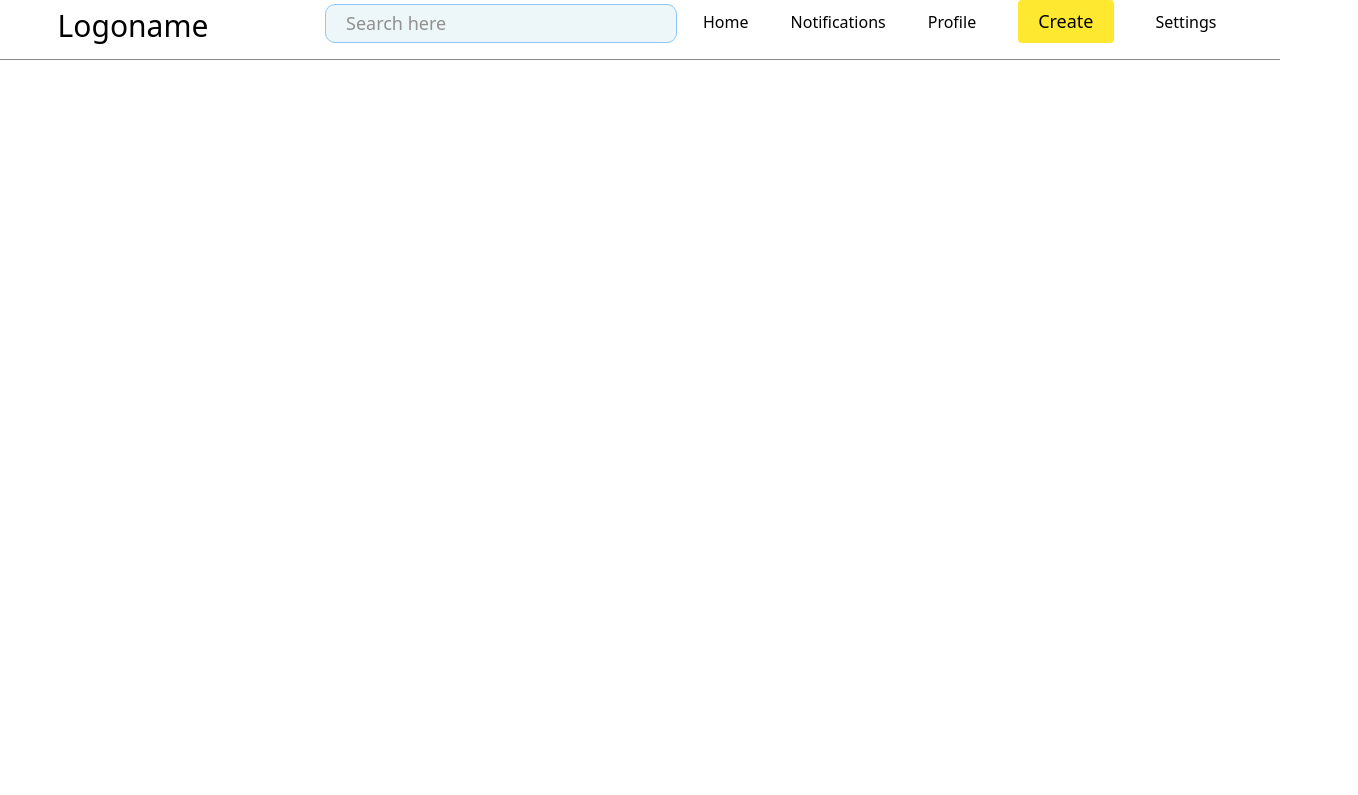
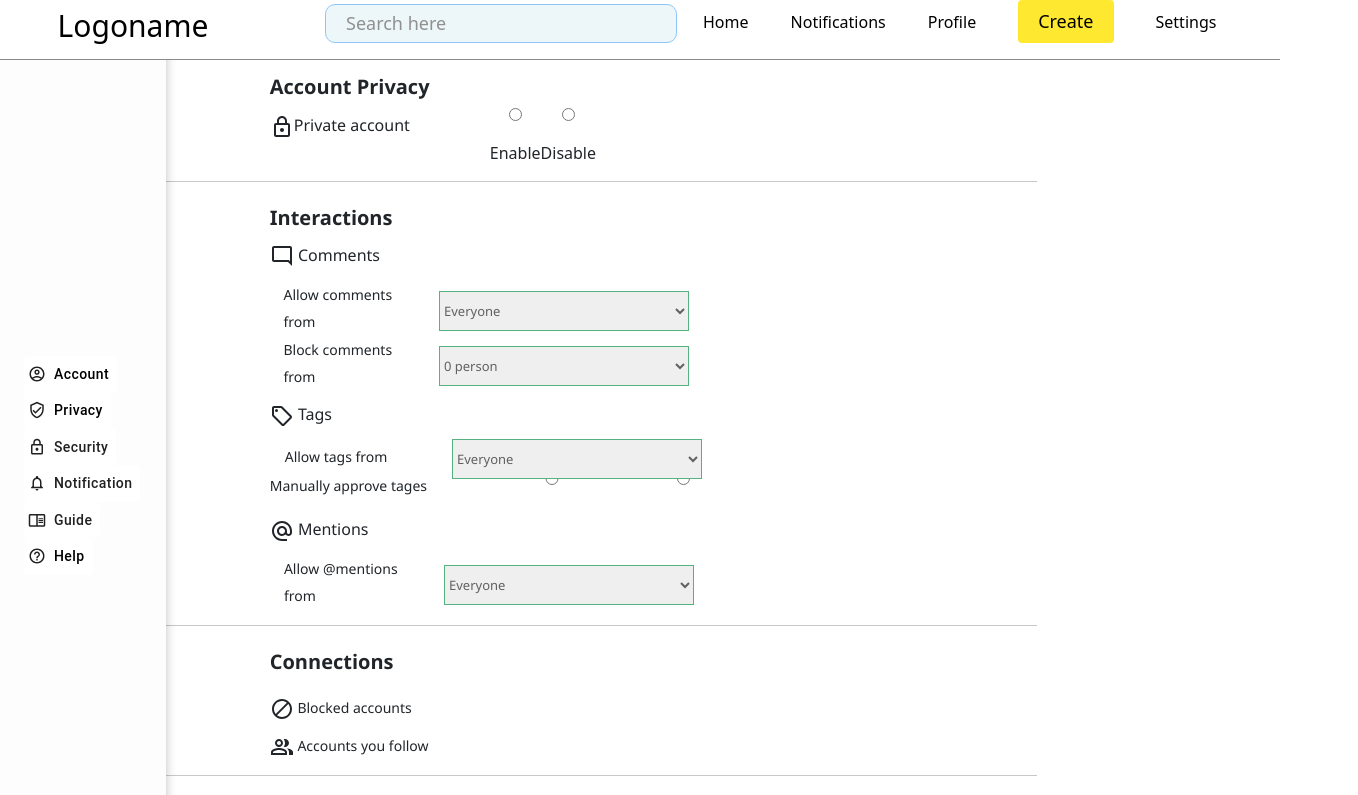
Before and after one commit to Lantaspera/writtingapp, a React (Create React App) app: page /privacy in a window 1280 px wide. Shown: the top 795 px of the page, 1358 px wide, since content can reach past the window. Built offline with nearby package versions, Linux system fonts and the light colour scheme.

Commit message:
privacypage

```diff
--- a/src/Components/LeftNavibar/LeftNavbarsettings.js
+++ b/src/Components/LeftNavibar/LeftNavbarsettings.js
@@ -43,9 +43,9 @@ function LeftNavbarsettings() {
 
                         <Button
                          className={classes.btn}
-                         href="#"
                          startIcon={<VerifiedUserOutlinedIcon style={{ fontSize: 18 }}/>}
-                         >Privacy</Button><br/>
+                         ><Link to="/privacy" style={{textDecoration: 'none', color: 'black'  }}>Privacy</Link>
+                         </Button><br/>
 
                         <Button
                          className={classes.btn}
--- a/src/Components/Navibar.js
+++ b/src/Components/Navibar.js
@@ -9,6 +9,7 @@ import Create from '../Pages/Create';
 import ReadList from '../Pages/ReadList';
 import Help from '../Pages/Help';
 import Events from '../Pages/Events';
+import Privacy from '../Pages/Privacy';
 
 function Navibar() {
     return (
@@ -25,6 +26,7 @@ function Navibar() {
                 <Route path ='/accountsettings' component={Settings}></Route>
                 <Route path = '/help' component={Help}></Route>
                 <Route path = '/events' component={Events}></Route>
+                <Route path ='/privacy' component={Privacy}></Route>
 
             </Switch>
           </Router>
--- /dev/null
+++ b/src/Components/sidenav/privacy/Privacy.css
@@ -0,0 +1,68 @@
+.privacy{
+    width: 85vw;
+    height: 100vh;
+    margin-left: 13vw;
+}
+.acc-section{
+    width: 85vw;
+    margin-left: 9.5%;
+
+
+}
+.title{
+font-family: Segoe UI;
+font-style: normal;
+font-weight: bold;
+margin-left: 9.5%;
+font-weight: 600;
+font-size: 20px;
+line-height: 27px;
+margin-top: 2%;
+}
+.sub-title{
+    font-family: Segoe UI;
+font-style: normal;
+margin-left: 9.5%;
+font-weight: 500;
+font-size: 16px;
+line-height: 27px;
+margin-top: 1%;
+
+
+}
+.allow{
+    font-family: Segoe UI;
+    font-style: normal;
+    margin-left: 9.5%;
+    font-weight: 400;
+    font-size: 14px;
+    line-height: 27px;
+    margin-top: 1%;
+
+}
+
+
+.untitle{
+    Width:250px;
+    Height:40px;
+    border-radius: 0px;
+    font-weight: normal;
+    font-size: 13px;
+    border: 0.5px solid #56B280;
+    box-sizing: border-box;
+    margin-left: 10%;
+    color: #616161;
+}
+.priv-tag{
+    font-family: Segoe UI;
+    font-style: normal;
+    font-weight: 500;
+    font-size: 16px;
+    line-height: 27px;
+    margin-top: 2%;
+    position: relative;
+    padding-right: 80px;
+}
+.line{
+    width: 80%;
+}
--- /dev/null
+++ b/src/Components/sidenav/privacy/PrivacyPage.js
@@ -0,0 +1,128 @@
+import React from 'react'
+import './Privacy.css'
+import LockOutlinedIcon from '@material-ui/icons/LockOutlined';
+import AlternateEmailOutlinedIcon from '@material-ui/icons/AlternateEmailOutlined';
+import BlockOutlinedIcon from '@material-ui/icons/BlockOutlined';
+import ModeCommentOutlinedIcon from '@material-ui/icons/ModeCommentOutlined';
+import LocalOfferOutlinedIcon from '@material-ui/icons/LocalOfferOutlined';
+import PeopleAltOutlinedIcon from '@material-ui/icons/PeopleAltOutlined';
+
+function PrivacyPage() {
+    return (
+        <div className="privacy">
+             <h1 className="title">Account Privacy</h1>
+            <div className="acc-section">
+                <form>
+                    <table>
+                        <tbody>
+                            <tr>
+
+                    <label className="priv-tag"><LockOutlinedIcon/>Private account</label>
+
+                    <td><input  className="priv-tags" name="private" type="radio"/>Enable</td>
+
+                    <td><input name="private" type="radio"/>Disable</td>
+
+                    </tr>
+                    </tbody>
+                    </table>
+                </form>
+
+            </div>
+
+
+            <hr className="line"/>
+            <div className="int-section">
+                <h2 className="title">Interactions</h2>
+                <form>
+                    <h3 className="sub-title"><ModeCommentOutlinedIcon/> Comments</h3>
+                    <div>
+                        <table className="allow">
+                            <tbody>
+                                <tr>
+                        <td><label className="allow">Allow comments from</label></td>
+                        <td><select className="untitle">
+                            <option className="option" value="">Everyone</option>
+                            <option className="option" value="">Onlyfriends</option>
+                        </select></td>
+                        </tr>
+                        <tr>
+                        <td><label className="allow">Block comments from</label></td>
+                        <td><select className="untitle">
+                            <option className="option" value="">0 person</option>
+                        </select></td>
+                        </tr>
+
+                        </tbody>
+                        </table>
+                    </div>
+                    {/* <div>
+
+                        <label className="allow">Block comments from</label>
+                        <select className="untitle">
+                            <option className="option" value="">0 person</option>
+                        </select>
+
+                    </div> */}
+                    <h4 className="sub-title"><LocalOfferOutlinedIcon/> Tags</h4>
+                    <div>
+                        <table className="allow">
+                            <tbody>
+                                <tr>
+                        <td><label className="allow">Allow tags from</label></td>
+                        <td><select className="untitle">
+                            <option className="option" value="">Everyone</option>
+                            <option className="option" value="">Onlyfriends</option>
+                        </select></td>
+                        </tr>
+                        <label className="prv">Manually approve tages</label>
+                        <td><input name="allow-rad" type="radio"/></td>
+                        <td><input name="allow-rad" type="radio"/></td>
+                        </tbody>
+                        </table>
+                    </div>
+
+                    <h5 className="sub-title"><AlternateEmailOutlinedIcon/> Mentions</h5>
+                    <div>
+                        <table className="allow">
+                            <tbody>
+                                <tr>
+                        <td><label className="allow">Allow @mentions from </label></td>
+                        <td><select className="untitle">
+                            <option className="option" value="">Everyone</option>
+                            <option className="option" value="">Onlyfriends</option>
+                        </select></td>
+                        </tr>
+                        </tbody>
+                        </table>
+                    </div>
+                </form>
+                </div>
+                <hr className="line"/>
+                <div>
+                    <h6 className="title">Connections</h6>
+                    <div>
+                        <label className="allow"><BlockOutlinedIcon/> Blocked accounts</label>
+
+                    </div>
+                    <div>
+                        <label className="allow"><PeopleAltOutlinedIcon/> Accounts you follow</label>
+                    </div>
+                    </div>
+                    <hr className="line"/>
+                    <div className="pol">
+                        <h7 className="title">Privacy Policy</h7><br>
+                        </br>
+                        <a href="" className="allow">Read and learn more about our privacy policy here </a>
+                    </div>
+
+
+
+
+        </div>
+
+
+    )
+}
+
+export default PrivacyPage
--- /dev/null
+++ b/src/Pages/Privacy.js
@@ -0,0 +1,13 @@
+import React from 'react'
+import LeftNavbarsettings from '../Components/LeftNavibar/LeftNavbarsettings'
+import PrivacyPage from '../Components/sidenav/privacy/PrivacyPage'
+function Privacy() {
+    return (
+        <div>
+            <LeftNavbarsettings/>
+            <PrivacyPage/>
+        </div>
+    )
+}
+
+export default Privacy
```
Also changed, not shown: public/logo512.png (deleted), 1 other file (tests, documents, lock files or other folders).
